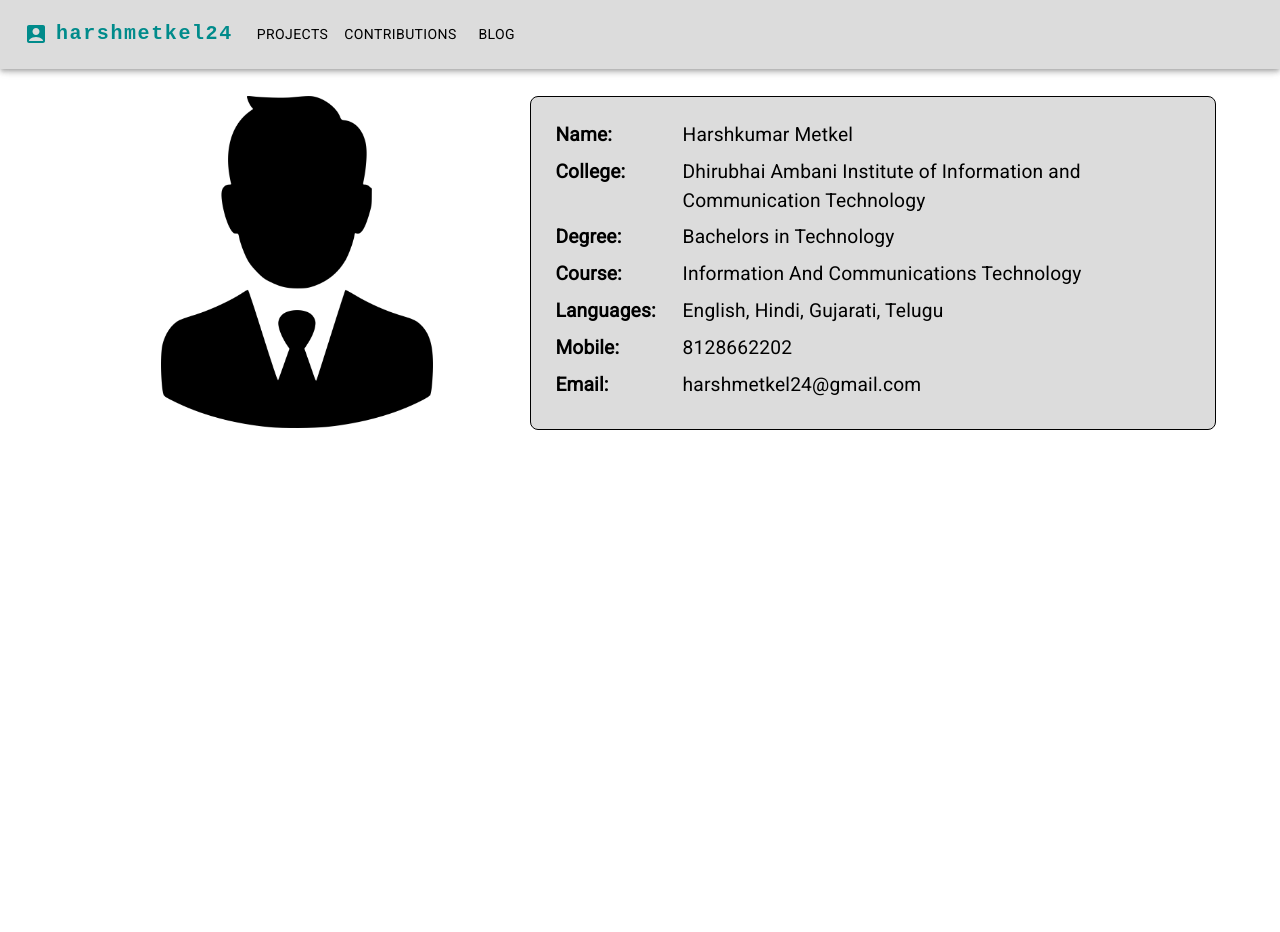
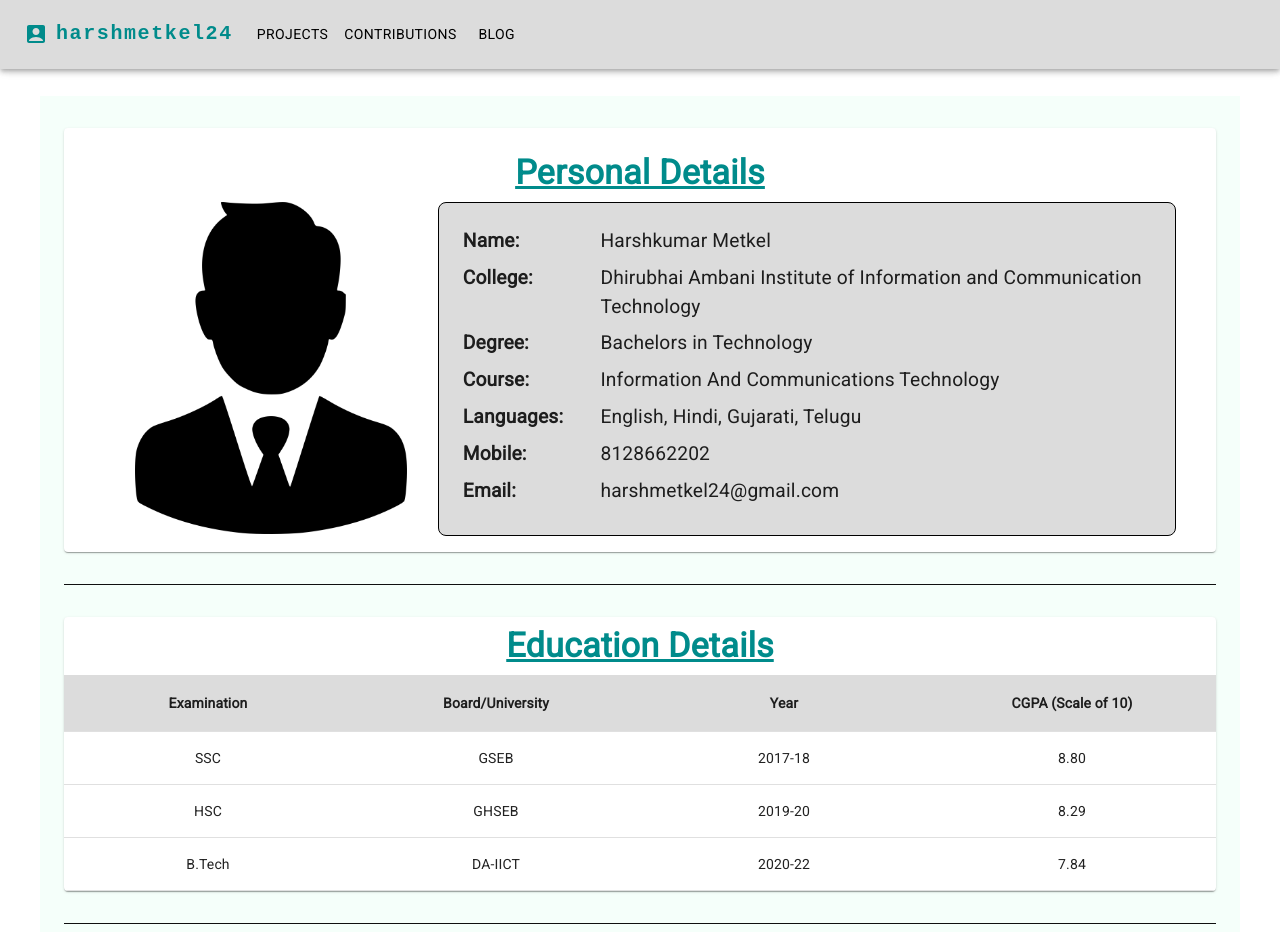
Before and after one commit to harshmetkel24/portfolio, a React (Create React App) app in the folder portfolio/: page / in a window 1280 px wide. Shown: the top 932 px of the page. Before the commit the page ends 800 px from the top, so only its background shows below. Built offline with nearby package versions, Linux system fonts and the light colour scheme.

Commit message:
Education Table added

```diff
--- a/portfolio/public/index.html
+++ b/portfolio/public/index.html
@@ -24,7 +24,7 @@
       work correctly both with client-side routing and a non-root public URL.
       Learn how to configure a non-root public URL by running `npm run build`.
     -->
-    <title>React App</title>
+    <title>Home | harshmetkel24</title>
   </head>
   <body>
     <noscript>You need to enable JavaScript to run this app.</noscript>
--- /dev/null
+++ b/portfolio/src/Components/EducationTable.js
@@ -0,0 +1,102 @@
+import * as React from "react";
+
+import {
+  Paper,
+  Typography,
+  Table,
+  TableBody,
+  TableCell,
+  TableContainer,
+  TableHead,
+  TableRow,
+} from "@mui/material";
+
+const columns = [
+  { id: "exam", label: "Examination", minWidth: 200, align: "center" },
+  {
+    id: "univ",
+    label: "Board/University",
+    minWidth: 200,
+    align: "center",
+  },
+  {
+    id: "year",
+    label: "Year",
+    minWidth: 200,
+    align: "center",
+  },
+  {
+    id: "cgpa",
+    label: "CGPA (Scale of 10)",
+    minWidth: 200,
+    align: "center",
+  },
+];
+
+function createData(exam, univ, year, cgpa) {
+  return { exam, univ, year, cgpa };
+}
+
+const rows = [
+  createData("SSC", "GSEB", "2017-18", "8.80"),
+  createData("HSC", "GHSEB", "2019-20", "8.29"),
+  createData("B.Tech", "DA-IICT", "2020-22", "7.84"),
+];
+
+export default function EducationTable() {
+  return (
+    <Paper sx={{ width: "100%", overflow: "hidden", margin: "2em 0" }}>
+      <Typography
+        variant="h4"
+        sx={{
+          textAlign: "center",
+          color: "#008b8b",
+          fontWeight: 600,
+          textDecoration: "underline",
+        }}
+        m={1}
+      >
+        Education Details
+      </Typography>
+      <TableContainer sx={{ maxHeight: 440 }}>
+        <Table stickyHeader aria-label="sticky table">
+          <TableHead>
+            <TableRow>
+              {columns.map((column) => (
+                <TableCell
+                  key={column.id}
+                  align={column.align}
+                  style={{
+                    minWidth: column.minWidth,
+                    backgroundColor: "#dcdcdc",
+                    fontWeight: 600,
+                  }}
+                >
+                  {column.label}
+                </TableCell>
+              ))}
+            </TableRow>
+          </TableHead>
+          <TableBody>
+            {rows.map((row) => {
+              return (
+                <TableRow hover role="checkbox" tabIndex={-1} key={row.code}>
+                  {columns.map((column) => {
+                    const value = row[column.id];
+                    return (
+                      <TableCell key={column.id} align={column.align}>
+                        {column.format && typeof value === "number"
+                          ? column.format(value)
+                          : value}
+                      </TableCell>
+                    );
+                  })}
+                </TableRow>
+              );
+            })}
+          </TableBody>
+        </Table>
+      </TableContainer>
+    </Paper>
+  );
+}
--- a/portfolio/src/Components/ProfileCard.js
+++ b/portfolio/src/Components/ProfileCard.js
@@ -1,7 +1,7 @@
 import React from "react";
 
 import { Box, Container } from "@mui/system";
-import { Typography } from "@mui/material";
+import { Typography, Paper } from "@mui/material";
 
 const details = [
   { key: "Name: ", value: "Harshkumar Metkel" },
@@ -26,11 +26,24 @@ const details = [
 const ProfileCard = () => {
   return (
     <>
-      <Container maxWidth="lg" sx={{ marginTop: "6em", display: "flex" }}>
+      <Paper sx={{ padding: "1em", marginBottom: "2em" }}>
+        <Typography
+          variant="h4"
+          sx={{
+            textAlign: "center",
+            color: "#008b8b",
+            fontWeight: 600,
+            textDecoration: "underline",
+          }}
+          m={1}
+        >
+          Personal Details
+        </Typography>
+        <Container maxWidth="lg" sx={{ display: "flex" }}>
           <Box
             p={2}
             sx={{
-            width: "40%",
+              width: "30%",
               background: "url(../images/profile-pic.png)",
               backgroundSize: "contain",
               backgroundRepeat: "no-repeat",
@@ -38,10 +51,11 @@ const ProfileCard = () => {
               height: "300px",
             }}
           ></Box>
+
           <Box
             p={2}
             sx={{
-            width: "60%",
+              width: "70%",
               backgroundColor: "#dcdcdc",
               height: "300px",
               borderRadius: 2,
@@ -66,6 +80,7 @@ const ProfileCard = () => {
             })}
           </Box>
         </Container>
+      </Paper>
     </>
   );
 };
--- a/portfolio/src/Pages/Home.js
+++ b/portfolio/src/Pages/Home.js
@@ -1,12 +1,37 @@
 import React from "react";
+
+import { Container } from "@mui/system";
+import { Divider } from "@mui/material";
+
+// local imports
 import Navbar from "../Components/Navbar";
 import ProfileCard from "../Components/ProfileCard";
+import EducationTable from "../Components/EducationTable";
 
 const Home = () => {
   return (
     <>
       <Navbar />
-      <ProfileCard />
+      <Container
+        maxWidth={"lg"}
+        sx={{
+          minHeight: "100vh",
+          backgroundColor: "#f5fffa",
+          marginTop: "6em",
+          padding: "2em 0",
+        }}
+      >
+        <ProfileCard />
+        <Divider
+          variant="fullWidth"
+          sx={{ borderBottomWidth: "0.1em", backgroundColor: "#111" }}
+        />
+        <EducationTable />
+        <Divider
+          variant="fullWidth"
+          sx={{ borderBottomWidth: "0.1em", backgroundColor: "#111" }}
+        />
+      </Container>
     </>
   );
 };
```
Lines whose indentation alone changed are shown as unchanged.
